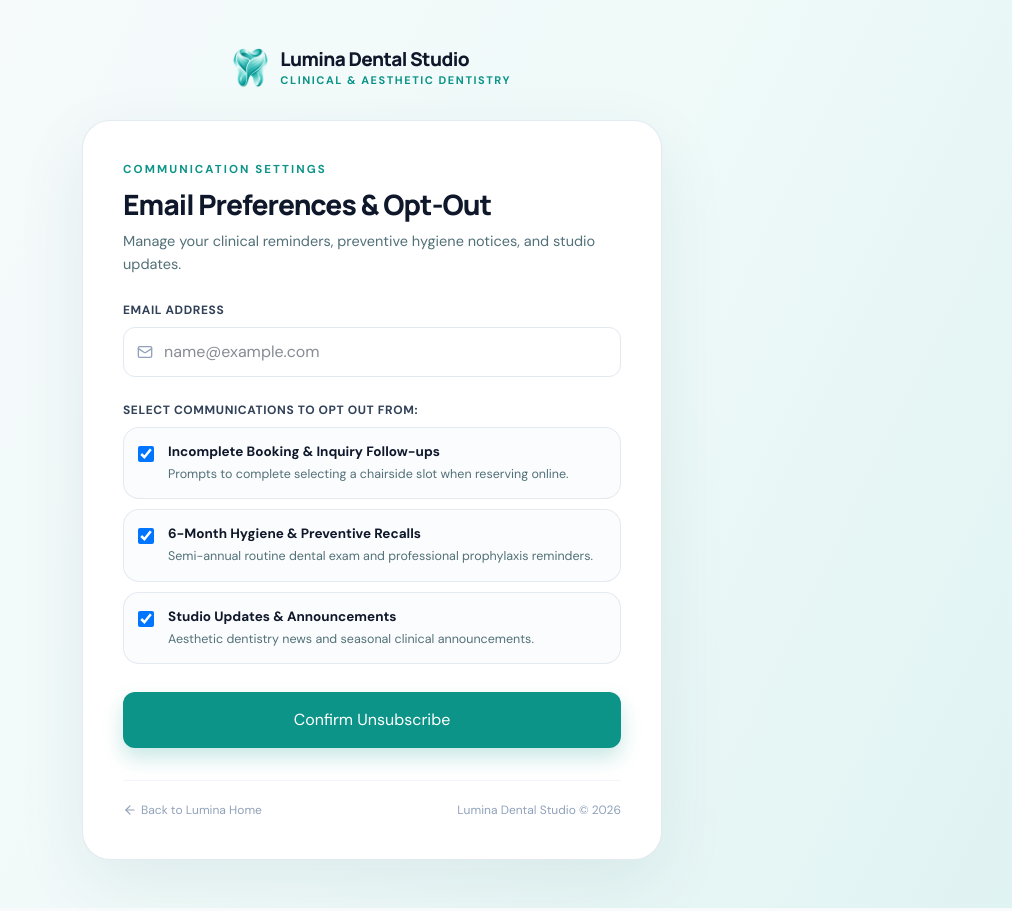
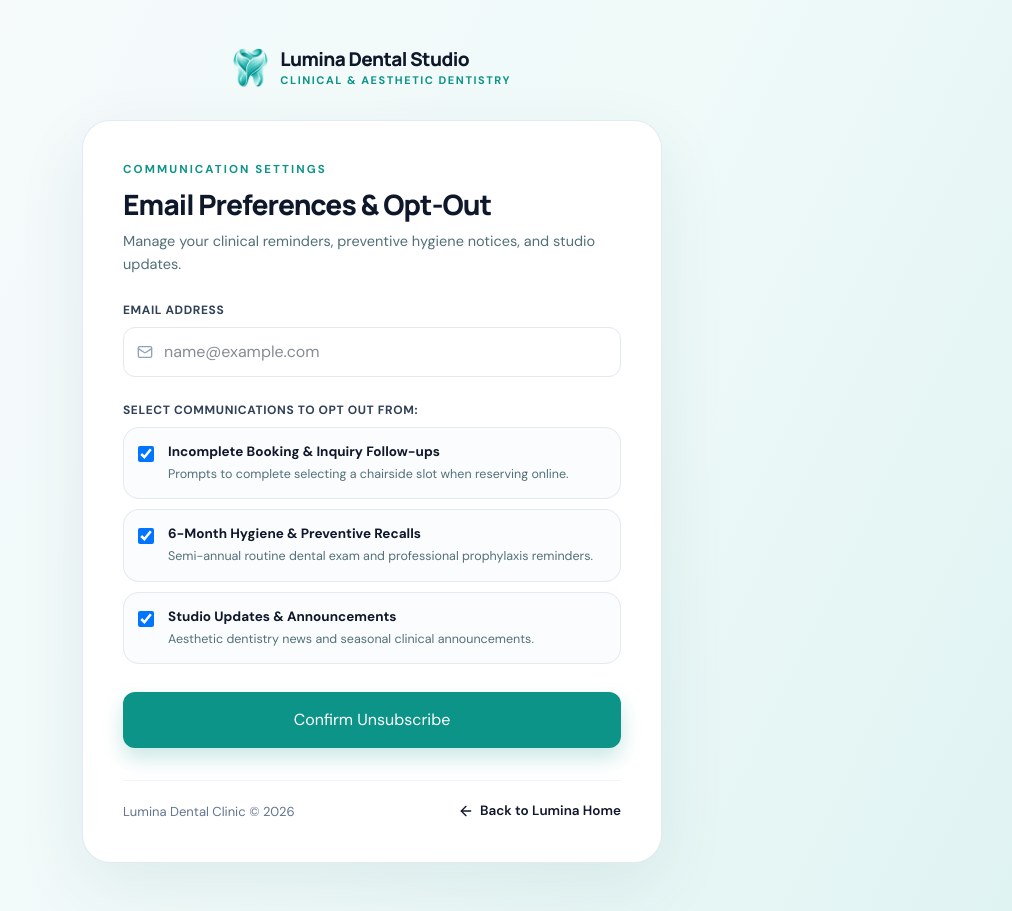
Before and after one commit to brybryson/Lumina-Dental-Clinic, a Next.js app in the folder Lumina-UI/: page /unsubscribe in a window 1280 px wide. Shown: the whole page, without its empty margins (268-1280 px from the left). Built offline with nearby package versions, Linux system fonts and the light colour scheme; no server answers.

Commit message:
refactor(unsubscribe): format footer with copyright on left and bold 'Back to Lumina Home' link on right

```diff
--- a/Lumina-UI/src/app/unsubscribe/page.tsx
+++ b/Lumina-UI/src/app/unsubscribe/page.tsx
@@ -112,12 +112,13 @@ function UnsubscribeContent() {
               Direct appointment confirmations, intake documents, and urgent chairside notices for actively scheduled visits will continue to reach your inbox for medical record safety.
             </div>
 
-            <div className="pt-2">
+            <div className="mt-8 pt-5 border-t border-slate-100 flex items-center justify-between text-[13px] text-slate-500">
+              <span>Lumina Dental Clinic &copy; 2026</span>
               <a
                 href="/"
-                className="button-primary w-full py-4 px-6 rounded-xl text-white text-center font-bold text-[15px] cursor-pointer block"
+                className="text-[13.5px] font-semibold text-[#0f172a] hover:text-[#0d9488] transition-colors flex items-center gap-1.5 cursor-pointer"
               >
-                Return to Home
+                <ArrowLeft className="w-4 h-4" /> Back to Lumina Home
               </a>
             </div>
           </div>
@@ -253,11 +254,14 @@ function UnsubscribeContent() {
               </div>
             </form>
 
-            <div className="mt-8 pt-5 border-t border-slate-100 flex items-center justify-between text-[12px] text-slate-400">
-              <a href="/" className="hover:text-slate-700 transition-colors flex items-center gap-1">
-                <ArrowLeft className="w-3.5 h-3.5" /> Back to Lumina Home
+            <div className="mt-8 pt-5 border-t border-slate-100 flex items-center justify-between text-[13px] text-slate-500">
+              <span>Lumina Dental Clinic &copy; 2026</span>
+              <a
+                href="/"
+                className="text-[13.5px] font-semibold text-[#0f172a] hover:text-[#0d9488] transition-colors flex items-center gap-1.5 cursor-pointer"
+              >
+                <ArrowLeft className="w-4 h-4" /> Back to Lumina Home
               </a>
-              <span>Lumina Dental Studio &copy; 2026</span>
             </div>
           </div>
         )}
```
Also changed, not shown: 1 other file (tests, documents, lock files or other folders).
